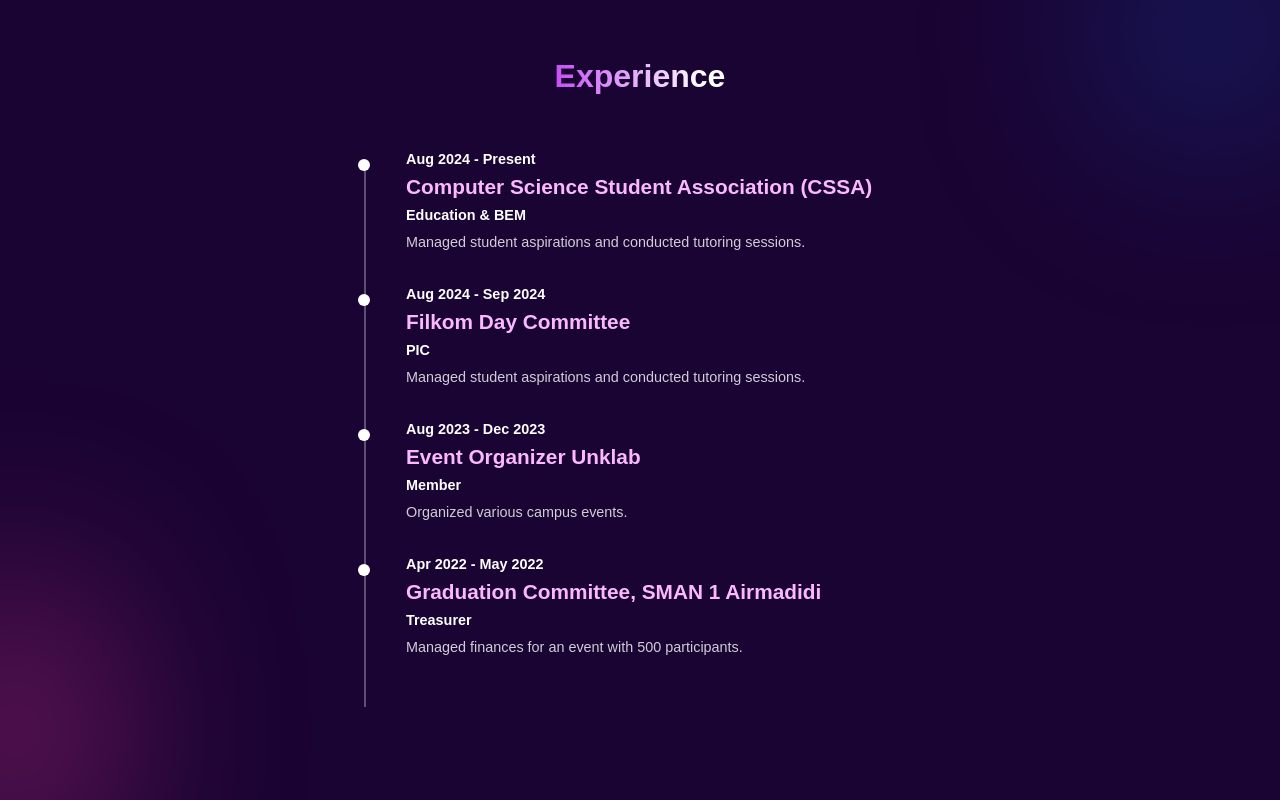
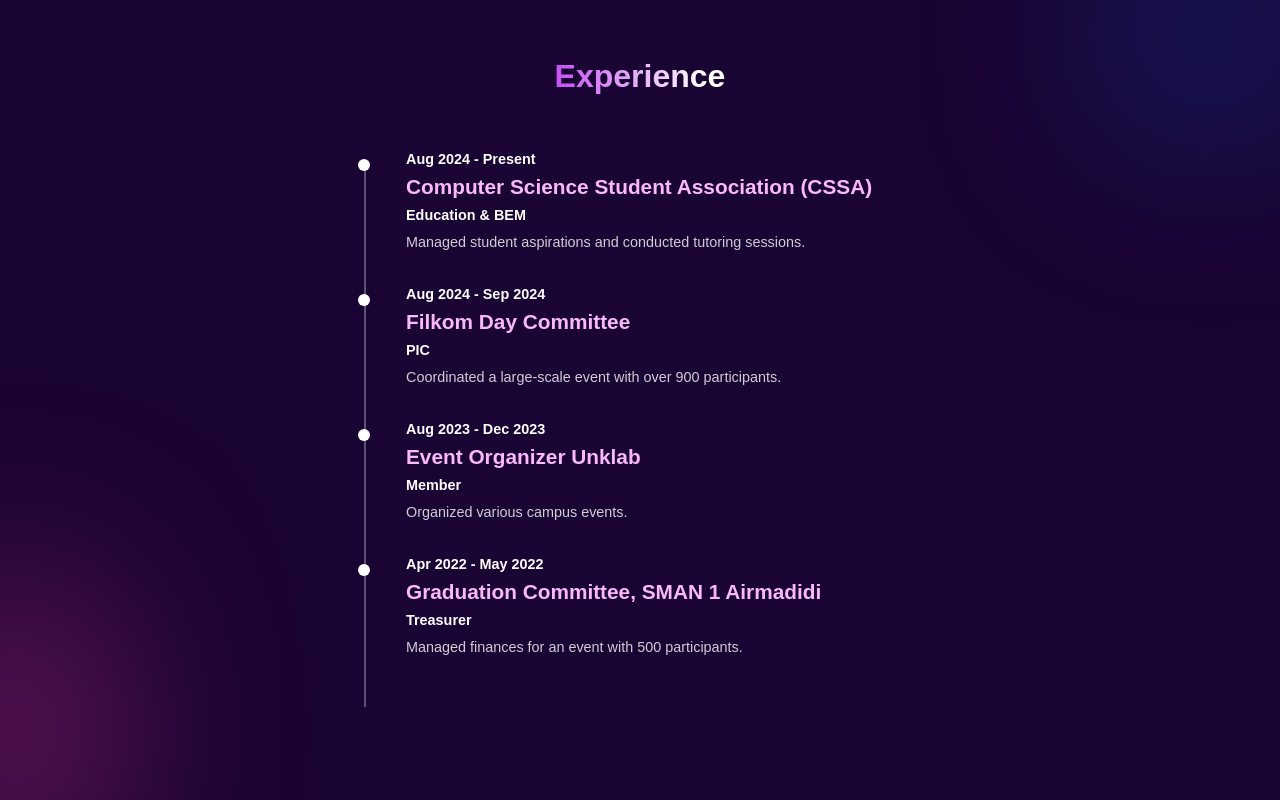
Before and after one commit to Deeva-Civia/web-portofolio-project-fe, a React (Create React App) app: page / in a window 1280 px wide. Shown: the part 1320-2120 px from the top of the page. Built offline with nearby package versions, Linux system fonts and the light colour scheme.

Commit message:
adding Experience and Certificate component

```diff
--- a/src/App.js
+++ b/src/App.js
@@ -1,4 +1,6 @@
 import './assets/css/styles.css';
+import Certificate from './component/Certificate';
+import Experience from './component/Experience';
 import Hero from './component/Hero';
 import Navbar from './component/Navbar';
 import Skills from './component/Skills';
@@ -12,64 +14,8 @@
           <div className="container">
             <Hero />
             <Skills />
-
-            <section id="experience">
-              <h2 className="sub-title">Experience</h2>
-              <div className="timeline">
-                <div className="timeline-item">
-                  <div className="date">Aug 2024 - Present</div>
-                  <div className="subtitle">Computer Science Student Association (CSSA)</div>
-                  <div className="role">Education &amp; BEM</div>
-                  <div className="description">Managed student aspirations and conducted tutoring sessions.</div>
-                </div>
-                <div className="timeline-item">
-                  <div className="date">Aug 2024 - Sep 2024</div>
-                  <div className="subtitle">Filkom Day Committee</div>
-                  <div className="role">PIC</div>
-                  <div className="description">Managed student aspirations and conducted tutoring sessions.</div>
-                </div>
-                <div className="timeline-item">
-                  <div className="date">Aug 2023 - Dec 2023</div>
-                  <div className="subtitle">Event Organizer Unklab</div>
-                  <div className="role">Member</div>
-                  <div className="description">Organized various campus events.</div>
-                </div>
-                <div className="timeline-item">
-                  <div className="date">Apr 2022 - May 2022</div>
-                  <div className="subtitle">Graduation Committee, SMAN 1 Airmadidi</div>
-                  <div className="role">Treasurer</div>
-                  <div className="description">Managed finances for an event with 500 participants.</div>
-                </div>
-              </div>
-              <div className="blur-circle pink-circle" />
-            </section>
-
-            <section id="certificate">
-              <h2 className="sub-title">Certificate</h2>
-              <div className="certificates-grid">
-                <div className="certificate-card">
-                  <img src="img/sertifikat alibaba.png" alt="Cerificate from Alibaba" />
-                </div>
-                <div className="certificate-card">
-                  <img src="img/sertifikat bootstrap.png" alt="Certificate Bootstrap" />
-                </div>
-                <div className="certificate-card">
-                  <img src="img/sertifikat dicoding.png" alt="Certificate from Dicoding" />
-                </div>
-                <div className="certificate-card">
-                  <img src="img/sertifikat javascript.png" alt="Certificate Javascript" />
-                </div>
-              </div>
-              <div className="bottom-certificates">
-                <div className="certificate-card">
-                  <img src="img/sertifikat ksn nasional.png" alt="Certificate KSN Astronomi" />
-                </div>
-                <div className="certificate-card">
-                < img src="img/sertifikat sololearn.png" alt="Certificate from Sololearn" />
-                </div>
-              </div>
-              <div className="blur-circle blue-circle" />
-            </section>
+            <Experience />
+            <Certificate />
 
             <section id="project">
               <h2 className="sub-title">Project</h2>
@@ -126,6 +72,7 @@
                 <p className="email">Email: deevacivia@gmail.com</p>
               </div>
             </section>
+
             <footer className="footer-container">
               <div className="footer-content">
                 <p>&copy; Copyright 2024, Portofolio by Deeva Civia Aulia Lolong</p>
--- a/src/assets/css/styles.css
+++ b/src/assets/css/styles.css
@@ -1,3 +1,4 @@
+
 * {
     margin: 0;
     padding: 0;
--- /dev/null
+++ b/src/component/Certificate/CertificateCard/index.js
@@ -0,0 +1,9 @@
+const CertificateCard = ({image, alt}) => {
+    return (
+        <div className="certificate-card">
+            <img src={image} alt={alt} />
+        </div>
+    )
+};
+
+export default CertificateCard;
--- /dev/null
+++ b/src/component/Certificate/index.js
@@ -0,0 +1,32 @@
+import CertificateCard from "./CertificateCard";
+
+const Certificate = () => {
+	const certificatesData = [
+		{ image: "img/sertifikat alibaba.png", alt: "Certificate from Alibaba" },
+		{ image: "img/sertifikat bootstrap.png", alt: "Certificate Bootstrap" },
+		{ image: "img/sertifikat dicoding.png", alt: "Certificate from Dicoding" },
+		{ image: "img/sertifikat javascript.png", alt: "Certificate Javascript" }
+	];
+	const bottomCertificatesData = [
+		{ image: "img/sertifikat ksn nasional.png", alt: "Certificate KSN Astronomi" },
+		{ image: "img/sertifikat sololearn.png", alt: "Certificate from Sololearn" }
+	];
+	return (
+		<section id="certificate">
+			<h2 className="sub-title">Certificate</h2>
+			<div className="certificates-grid">
+				{certificatesData.map((cert, index) => (
+				<CertificateCard key={index} {...cert} />
+				))}
+			</div>
+			<div className="bottom-certificates">
+				{bottomCertificatesData.map((cert, index) => (
+				<CertificateCard key={index} {...cert} />
+				))}
+			</div>
+			<div className="blur-circle blue-circle" />
+		</section>
+	);
+};
+
+export default Certificate;
--- /dev/null
+++ b/src/component/Experience/TimelineItem/index.js
@@ -0,0 +1,12 @@
+const TimelineItem = ({ date, subtitle, role, description }) => {
+    return (
+        <div className="timeline-item">
+            <div className="date">{date}</div>
+            <div className="subtitle">{subtitle}</div>
+            <div className="role">{role}</div>
+            <div className="description">{description}</div>
+        </div>
+    );
+};
+
+export default TimelineItem;
--- /dev/null
+++ b/src/component/Experience/index.js
@@ -0,0 +1,43 @@
+import TimelineItem from "./TimelineItem";
+
+const Experience = () => {
+    const experienceData = [
+        {
+            date: "Aug 2024 - Present",
+            subtitle: "Computer Science Student Association (CSSA)",
+            role: "Education & BEM",
+            description: "Managed student aspirations and conducted tutoring sessions."
+        },
+        {
+            date: "Aug 2024 - Sep 2024",
+            subtitle: "Filkom Day Committee",
+            role: "PIC",
+            description: "Coordinated a large-scale event with over 900 participants."
+        },
+        {
+            date: "Aug 2023 - Dec 2023",
+            subtitle: "Event Organizer Unklab",
+            role: "Member",
+            description: "Organized various campus events."
+        },
+        {
+            date: "Apr 2022 - May 2022",
+            subtitle: "Graduation Committee, SMAN 1 Airmadidi",
+            role: "Treasurer",
+            description: "Managed finances for an event with 500 participants."
+        }
+    ];
+    return (
+    <section id="experience">
+        <h2 className="sub-title">Experience</h2>
+        <div className="timeline">
+        {experienceData.map((experience, index) => (
+            <TimelineItem key={index} {...experience} />
+        ))}
+        </div>
+        <div className="blur-circle pink-circle" />
+    </section>
+    );
+};
+
+export default Experience;
```
